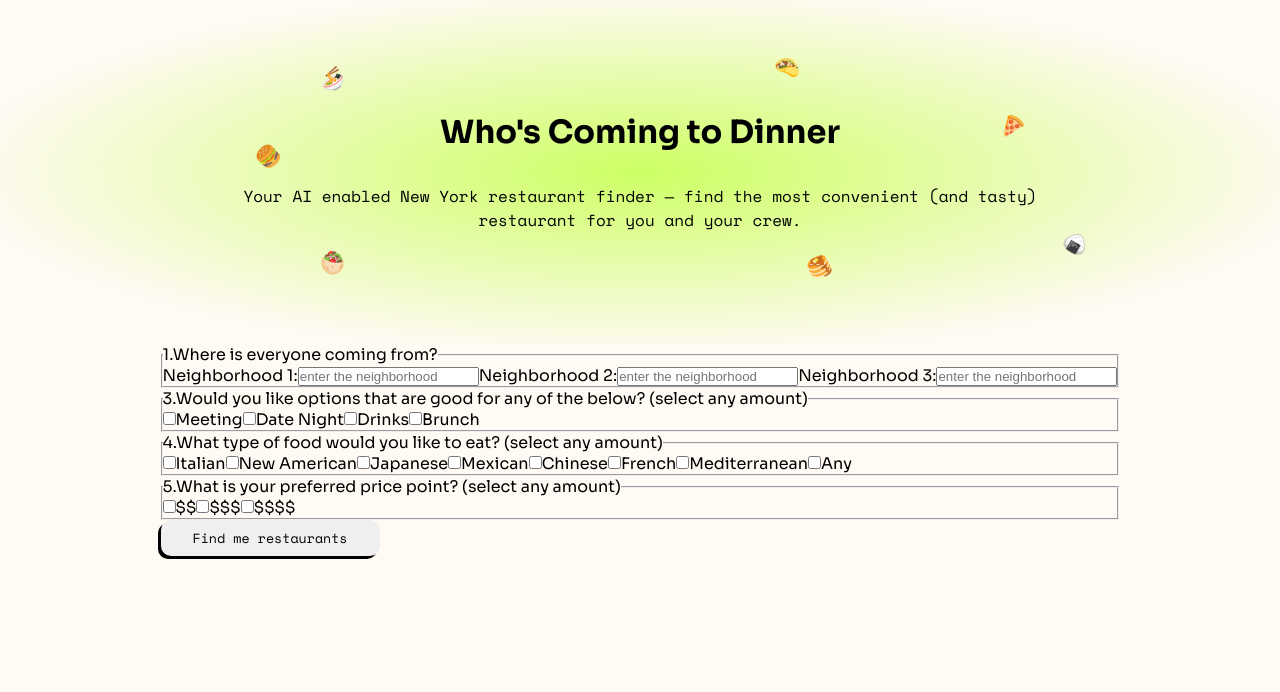
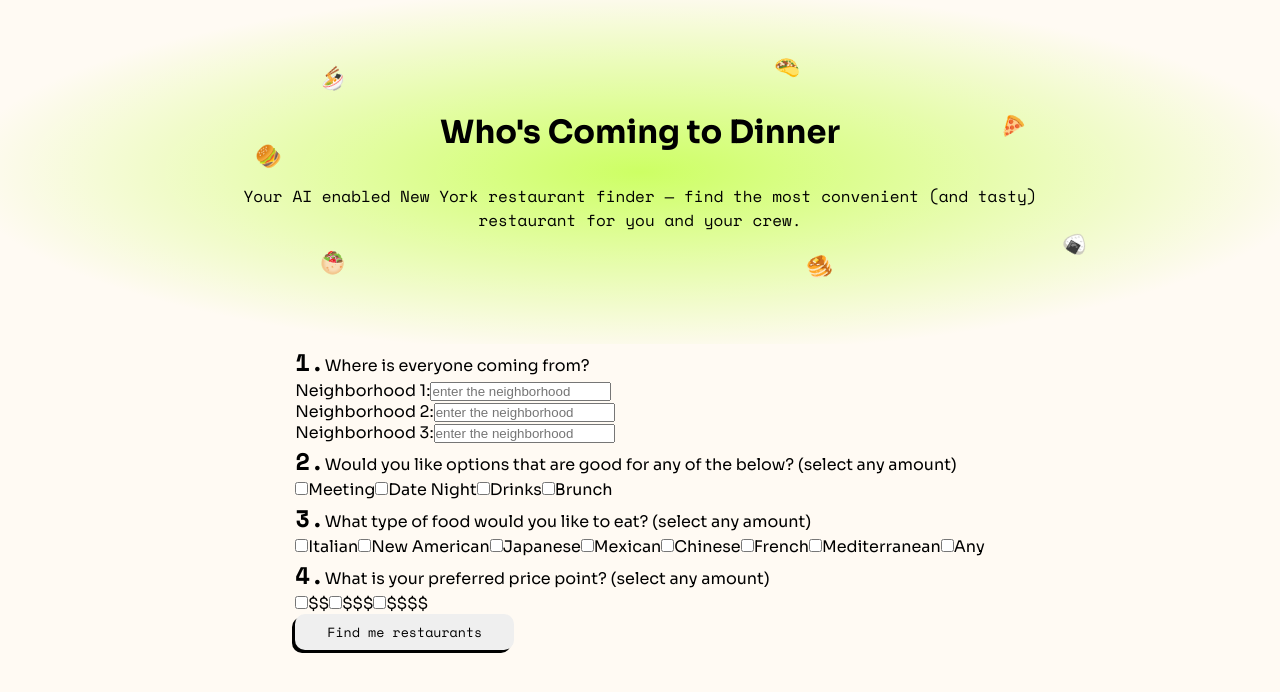
Before and after one commit to ajasinger/dinner-app, a Next.js app: page / in a window 1280 px wide. Shown: the top 692 px of the page. Built offline with nearby package versions, Linux system fonts and the light colour scheme.

Commit message:
style form layout

```diff
--- a/components/FormBlock.jsx
+++ b/components/FormBlock.jsx
@@ -1,3 +1,4 @@
+import styles from "@/styles/FormBlock.module.css";
 import { useState } from "react";
 
 const FormBlock = () => {
@@ -112,14 +113,14 @@ const FormBlock = () => {
 
     return (
 
-        <div className="form-block">
+        <div className={styles.form}>
 
             {/* add in form destination and get or post*/}
             <form onSubmit={handleSubmit} action="/" method="post">
 
                 {/* addreses */}
-                <fieldset className="form-address">
-                    <legend><span>1.</span>Where is everyone coming from?</legend>
+                <fieldset className={styles.addresses}>
+                    <legend><span className={styles.number}>1.</span>Where is everyone coming from?</legend>
                     <label htmlFor="address1">Neighborhood 1:</label>
                     <input
                         type="text"
@@ -129,6 +130,7 @@ const FormBlock = () => {
                         onChange={handleAddressChange}
                         placeholder="enter the neighborhood"
                     />
+                    <br />
                     <label htmlFor="address2">Neighborhood 2:</label>
                     <input
                         type="text"
@@ -138,6 +140,7 @@ const FormBlock = () => {
                         onChange={handleAddressChange}
                         placeholder="enter the neighborhood"
                     />
+                    <br />
                     <label htmlFor="address3">Neighborhood 3:</label>
                     <input
                         type="text"
@@ -150,8 +153,8 @@ const FormBlock = () => {
                 </fieldset>
 
                 {/* event type */}
-                <fieldset className="form-event-type">
-                    <legend><span>3.</span>Would you like options that are good for any of the below? (select any amount)</legend>
+                <fieldset className={styles.eventType}>
+                    <legend><span className={styles.number}>2.</span>Would you like options that are good for any of the below? (select any amount)</legend>
                     <input
                         type="checkbox"
                         id="meeting"
@@ -188,8 +191,8 @@ const FormBlock = () => {
                 </fieldset>
 
                 {/* food types */}
-                <fieldset className="form-food-type">
-                    <legend><span>4.</span>What type of food would you like to eat? (select any amount)</legend>
+                <fieldset className={styles.foodType}>
+                    <legend><span className={styles.number}>3.</span>What type of food would you like to eat? (select any amount)</legend>
                     <input
                         type="checkbox"
                         id="italian"
@@ -257,8 +260,8 @@ const FormBlock = () => {
                 </fieldset>
 
                 {/* price point */}
-                <fieldset className="form-price">
-                    <legend><span>5.</span>What is your preferred price point? (select any amount)</legend>
+                <fieldset className={styles.price}>
+                    <legend><span className={styles.number}>4.</span>What is your preferred price point? (select any amount)</legend>
                     <input
                         type="checkbox"
                         id="inexpensive"
--- a/styles/FormBlock.module.css
+++ b/styles/FormBlock.module.css
@@ -0,0 +1,25 @@
+.form {
+    max-width: 85vw;
+}
+
+.addresses {
+    border: none;
+}
+
+.eventType {
+    border: none;
+}
+
+.foodType {
+    border: none;
+}
+
+.price {
+    border: none;
+}
+
+.number {
+    font-family: 'Space Mono', monospace;
+    font-size: 1.5rem;
+    font-weight: 600;
+}
```
